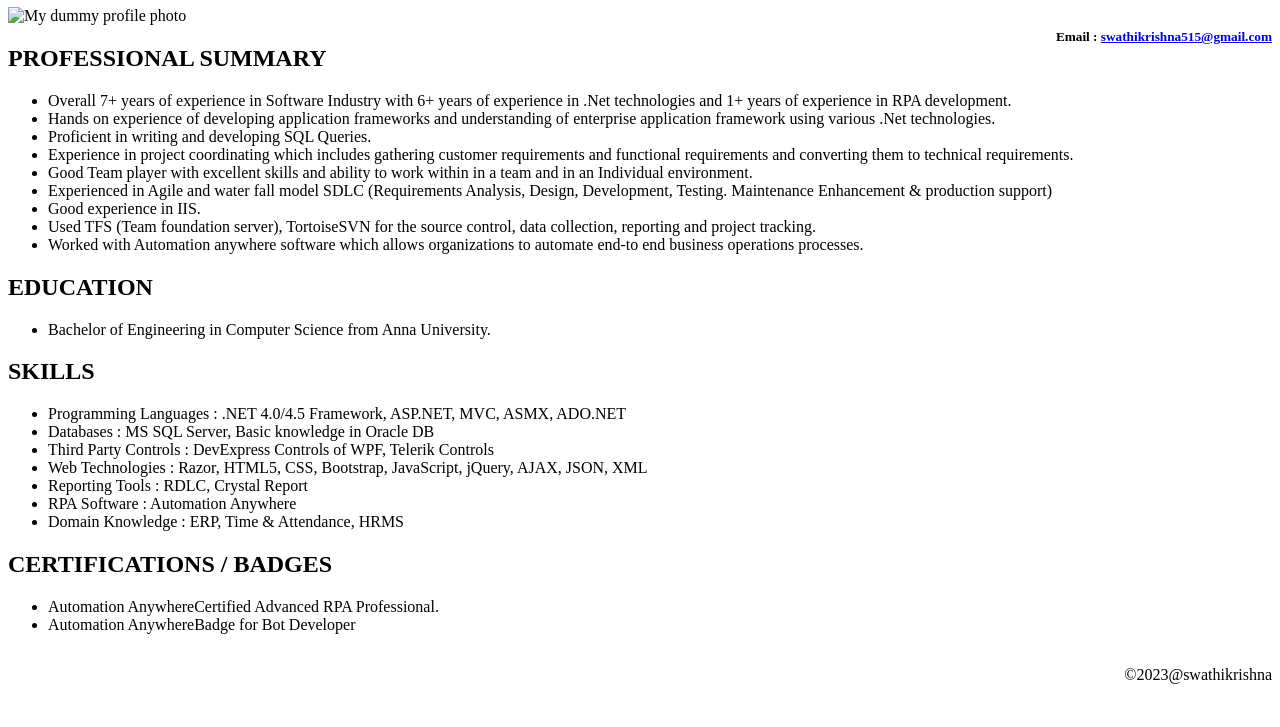
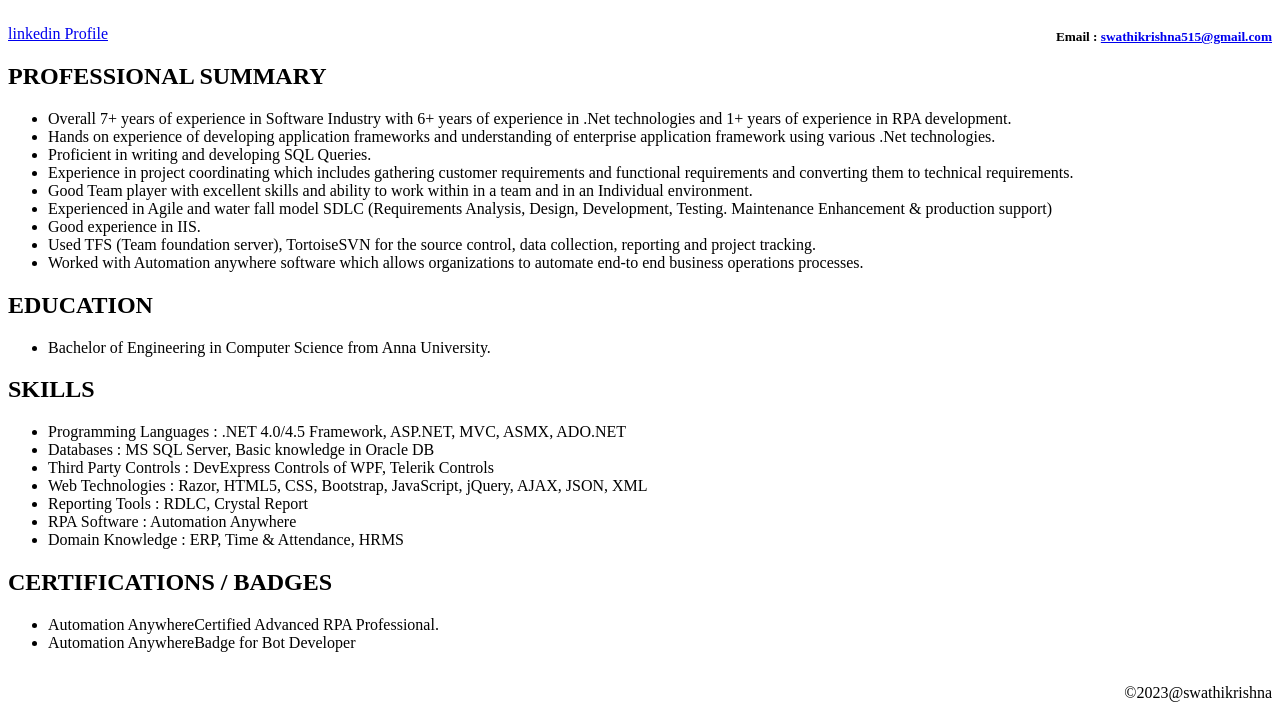
Before and after one commit to swathikrish515/MyPortfolio, a plain HTML site: page index.html in a window 1280 px wide. Shown: the part 73-800 px from the top of the page. Drawn offline with Linux system fonts and the light colour scheme.

Commit message:
test commit

```diff
--- a/index.html
+++ b/index.html
@@ -10,8 +10,10 @@
 
     <h5 style="float: right;">Email : <a href="swathikrishna515@gmail.com">swathikrishna515@gmail.com</a></h5>
 </h1>
-<img src="D:\Web Devpt Files\2.1 Heading Element\New folder\New folder\images.jfif" alt="My dummy profile photo">
-    <br>
+<br>
+
+
+    <a href="https://www.linkedin.com/in/swathikrish/?otpToken=MTEwZDE3ZTQxNDI4Y2VjM2I2MjQwNGVjNGYxZGVlYjM4YWNmZDk0NDljYTY4YjYxNzBjNTAyNmM0ZTVlNWNmM2Y1ZDJkZmJiNGJmNmQzZDk0Nzg1ZTlmZWNhNWJhOTc2ODcxMDAzZGZjY2RhYzRiZmNlNGQ1MywxLDE%3D&midSig=2VoVV4iJPnPaU1&eid=6fvmhg-lm793chk-wt&midToken=AQFAQNAyBGfi4A&trkEmail=eml-email_job_alert_digest_01-header-0-profile_glimmer-null-6fvmhg%7Elm793chk%7Ewt-null-null&trk=eml-email_job_alert_digest_01-header-0-profile_glimmer&originalSubdomain=ae">linkedin Profile</a>
     <h2>PROFESSIONAL SUMMARY</h2>
         <ul>
             <li>  Overall 7+ years of experience in Software Industry with 6+ years of experience in .Net technologies
```
